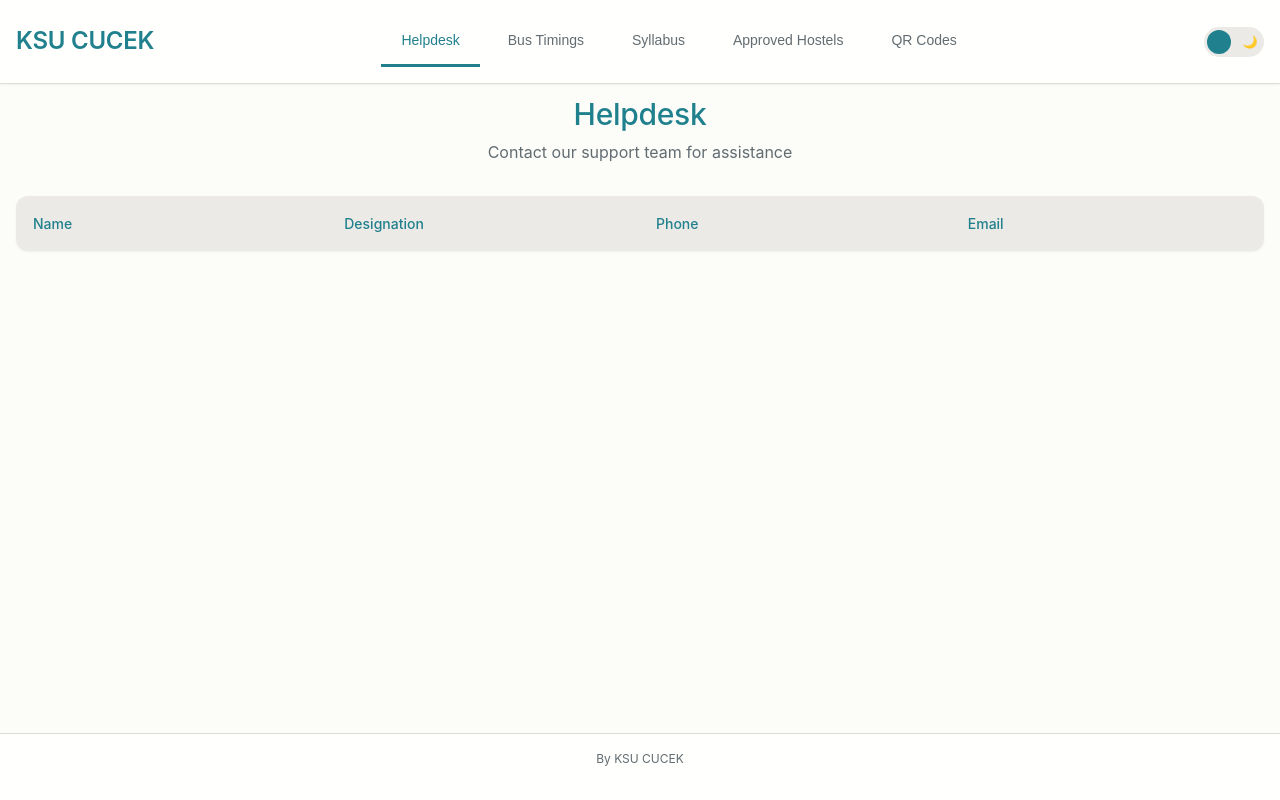
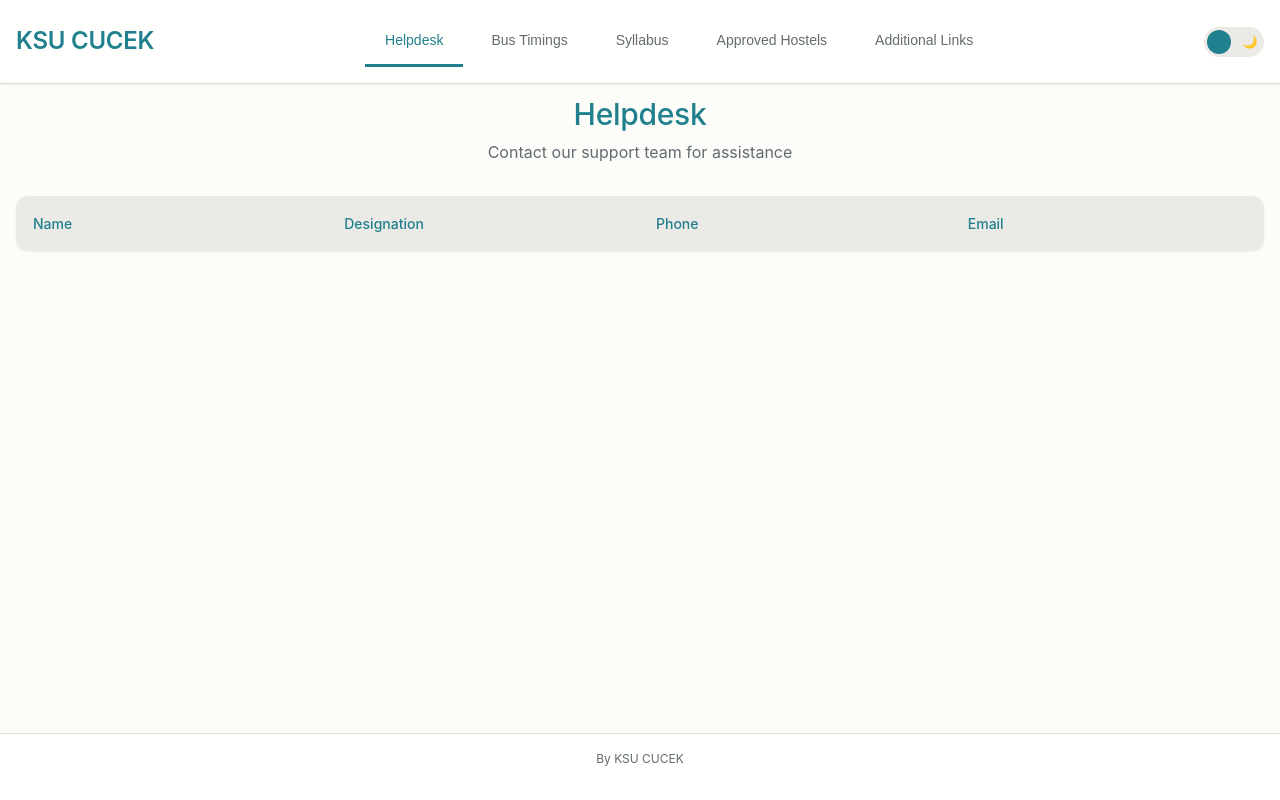
Before and after one commit to rezinch/ksu_helpline, a website: page index.html in a window 1280 px wide. Drawn offline with nearby package versions, Linux system fonts and the light colour scheme; no server answers; a web font is replaced by a local one.

Commit message:
Update index.html

```diff
--- a/index.html
+++ b/index.html
@@ -24,7 +24,7 @@
                     <button class="tab-btn" data-tab="bus" role="tab" aria-selected="false">Bus Timings</button>
                     <button class="tab-btn" data-tab="syllabus" role="tab" aria-selected="false">Syllabus</button>
                     <button class="tab-btn" data-tab="hostels" role="tab" aria-selected="false">Approved Hostels</button>
-                    <button class="tab-btn" data-tab="qrcodes" role="tab" aria-selected="false">QR Codes</button>
+                    <button class="tab-btn" data-tab="qrcodes" role="tab" aria-selected="false">Additional Links</button>
                 </div>
             </nav>
             <!-- Header Controls -->
@@ -52,7 +52,7 @@
                 <button class="mobile-tab-btn" data-tab="bus">Bus Timings</button>
                 <button class="mobile-tab-btn" data-tab="syllabus">Syllabus</button>
                 <button class="mobile-tab-btn" data-tab="hostels">Approved Hostels</button>
-                <button class="mobile-tab-btn" data-tab="qrcodes">QR Codes</button>
+                <button class="mobile-tab-btn" data-tab="qrcodes">Additional Links</button>
             </div>
         </div>
     </header>
@@ -64,7 +64,7 @@
             <button class="tab-strip-btn" data-tab="bus">Bus Timings</button>
             <button class="tab-strip-btn" data-tab="syllabus">Syllabus</button>
             <button class="tab-strip-btn" data-tab="hostels">Hostels</button>
-            <button class="tab-strip-btn" data-tab="qrcodes">QR Codes</button>
+            <button class="tab-strip-btn" data-tab="qrcodes">Additional Links</button>
         </div>
     </div>
 
```
